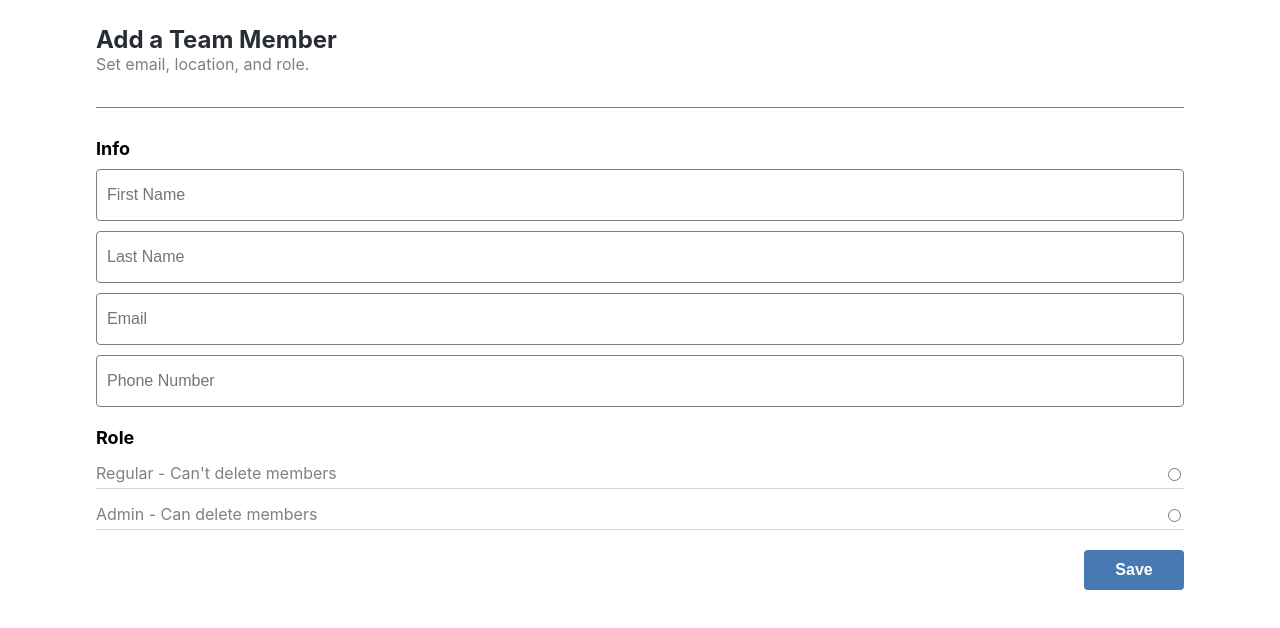
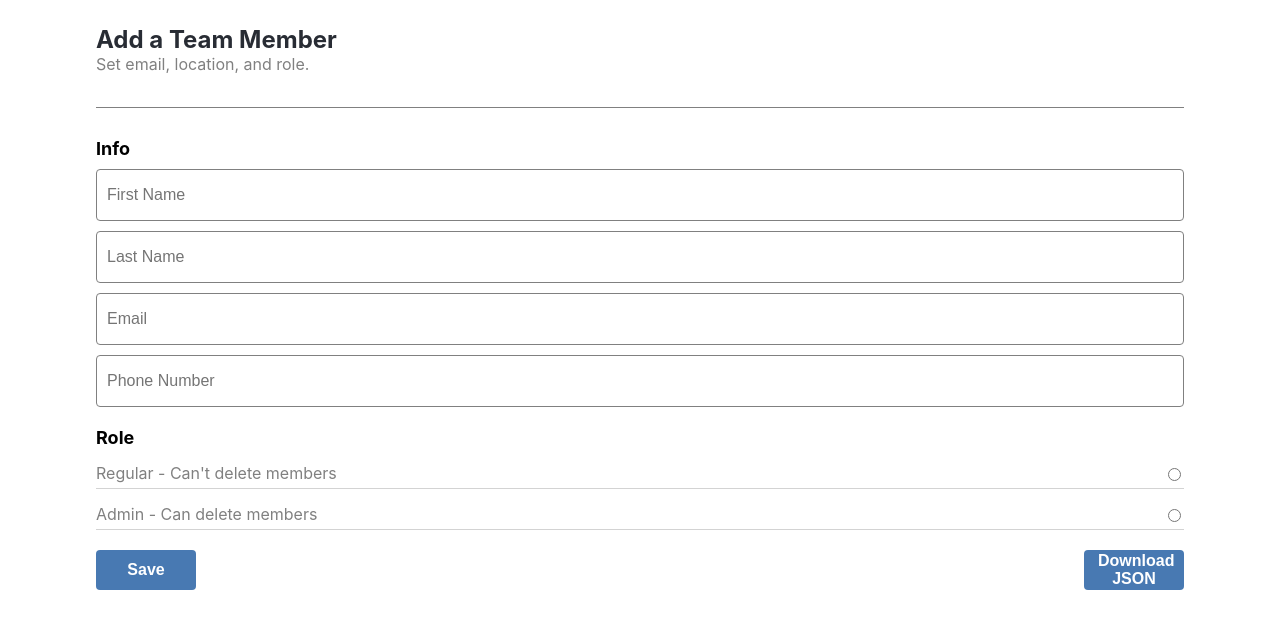
Before and after one commit to liamkande/team-members-app, a React (Create React App) app in the folder frontend/: page /add in a window 1280 px wide. Shown: the top 628 px of the page. Built offline with nearby package versions, Linux system fonts and the light colour scheme.

Commit message:
Adds form handling with local storage for production and API requests for development, including data validation and JSON download.

```diff
--- a/frontend/src/AddPage.tsx
+++ b/frontend/src/AddPage.tsx
@@ -58,6 +58,24 @@ const AddTeamMemberForm: React.FC = () => {
         }));
     };
 
+    const saveDataToLocalStorage = (data: any) => {
+        const existingData = localStorage.getItem('teamMembers');
+        let teamMembers = existingData ? JSON.parse(existingData) : [];
+        teamMembers.push(data);
+        localStorage.setItem('teamMembers', JSON.stringify(teamMembers));
+    };
+
+    const downloadDataAsJSON = () => {
+        const data = localStorage.getItem('teamMembers');
+        const blob = new Blob([data || '[]'], { type: 'application/json' });
+        const url = URL.createObjectURL(blob);
+        const a = document.createElement('a');
+        a.href = url;
+        a.download = 'teamMembers.json';
+        a.click();
+        URL.revokeObjectURL(url);
+    };
+
     const handleSubmit = async (e: React.FormEvent) => {
         e.preventDefault();
 
@@ -79,7 +97,12 @@ const AddTeamMemberForm: React.FC = () => {
         try {
             formData.username = formData.email;
             formData.avatar_url = `https://avatars.githubusercontent.com/u/23286067?v=4`;
-            await axios.post('http://127.0.0.1:8000/api/team-members/', formData);
+
+            if (process.env.NODE_ENV === 'production') {
+                saveDataToLocalStorage(formData);
+            } else {
+                await axios.post('http://127.0.0.1:8000/api/team-members/', formData);
+            }
 
             setFormData({
                 first_name: '',
@@ -104,45 +127,48 @@ const AddTeamMemberForm: React.FC = () => {
             </div>
             <form onSubmit={handleSubmit}>
                 <div className='input-container'>
-                    <hr/>
+                    <hr />
                     <div className='sub-title-text'>Info</div>
                     <input className='input-field' type="text" name="first_name" value={formData.first_name}
                            onChange={handleChange}
-                           placeholder="First Name" required/>
+                           placeholder="First Name" required />
                     {errors.first_name && <div className="error-text">{errors.first_name}</div>}
                     <input className='input-field' type="text" name="last_name" value={formData.last_name}
                            onChange={handleChange}
-                           placeholder="Last Name" required/>
+                           placeholder="Last Name" required />
                     {errors.last_name && <div className="error-text">{errors.last_name}</div>}
                     <input className='input-field' type="email" name="email" value={formData.email}
                            onChange={handleChange} placeholder="Email"
-                           required/>
+                           required />
                     {errors.email && <div className="error-text">{errors.email}</div>}
                     <input className='input-field' type="tel" name="phone_number" value={formData.phone_number}
                            onChange={handleChange}
-                           placeholder="Phone Number" required/>
+                           placeholder="Phone Number" required />
                     {errors.phone_number && <div className="error-text">{errors.phone_number}</div>}
                 </div>
                 <div className="radio-container">
                     <div className='sub-title-text'>Role</div>
                     <div className='radio-items'>
-                        <div style={formData.role === 'regular' ? {color: 'black'} : {color: 'grey'}}>Regular - Can't
+                        <div style={formData.role === 'regular' ? { color: 'black' } : { color: 'grey' }}>Regular - Can't
                             delete members
                         </div>
                         <input type="radio" name="role" value="regular" checked={formData.role === 'regular'}
-                               onChange={handleRoleChange}/>
+                               onChange={handleRoleChange} />
                     </div>
                     <div className='radio-items'>
-                        <div style={formData.role === 'admin' ? {color: 'black'} : {color: 'grey'}}>Admin - Can delete
+                        <div style={formData.role === 'admin' ? { color: 'black' } : { color: 'grey' }}>Admin - Can delete
                             members
                         </div>
                         <input type="radio" name="role" value="admin" checked={formData.role === 'admin'}
-                               onChange={handleRoleChange}/>
+                               onChange={handleRoleChange} />
                     </div>
                     {errors.role && <div className="error-text">{errors.role}</div>}
                 </div>
-                <div className='card-footer' style={{ justifyContent: 'flex-end'}}>
+                <div className='card-footer' style={{ justifyContent: process.env.NODE_ENV === 'development' ? 'space-between' : 'flex-end' }}>
                     <button className='save-button' type="submit">Save</button>
+                    { process.env.NODE_ENV === 'development' && (
+                        <button type="button" className='save-button' onClick={downloadDataAsJSON}>Download JSON</button>
+                    )}
                 </div>
             </form>
         </div>
```
